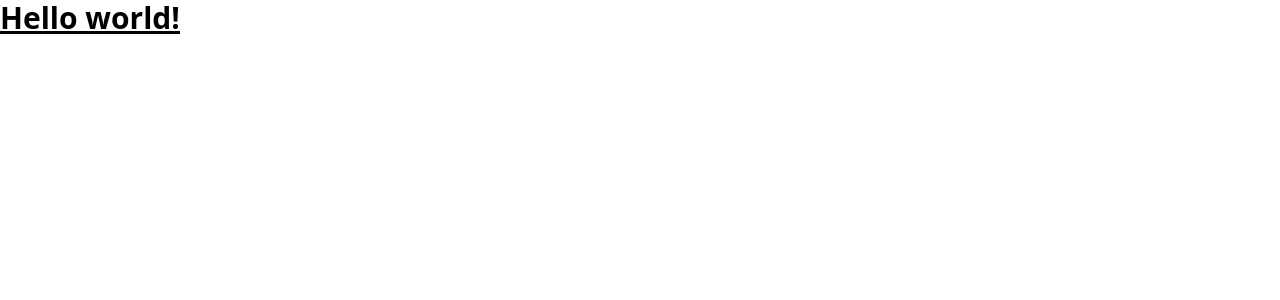
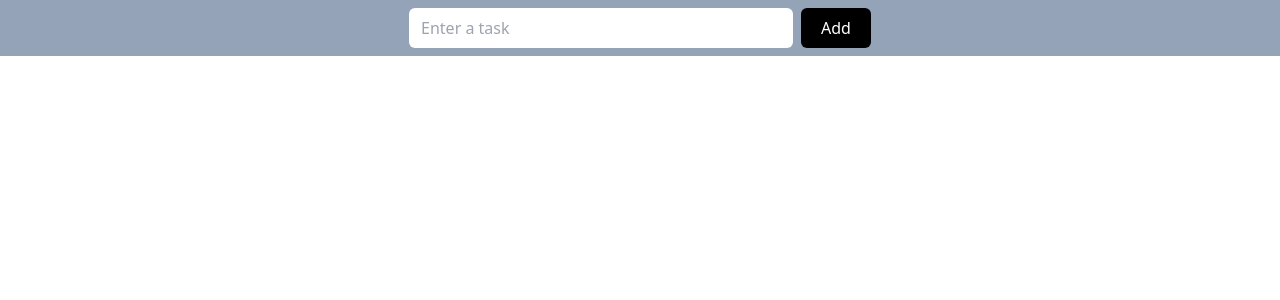
Before and after one commit to GulshanSS/todo-web, a React (Vite) app in the folder client/: page / in a window 1280 px wide. Shown: the top 300 px of the page. Built offline with nearby package versions, Linux system fonts and the light colour scheme.

Commit message:
Added: AddTodo Component

```diff
--- a/client/src/App.tsx
+++ b/client/src/App.tsx
@@ -1,5 +1,13 @@
+import AddTodo from "./components/AddTodo/AddTodo";
+
 const App = () => {
-  return <h1 className="text-3xl font-bold underline">Hello world!</h1>;
+  return (
+    <>
+      <div>
+        <AddTodo />
+      </div>
+    </>
+  );
 };
 
 export default App;
--- /dev/null
+++ b/client/src/components/AddTodo/AddTodo.tsx
@@ -0,0 +1,23 @@
+import { useState } from "react";
+
+const AddTodo = () => {
+  const [task, setTask] = useState("");
+  return (
+    <>
+      <div className="flex justify-center p-2 bg-slate-400">
+        <input
+          type="text"
+          className="w-96 px-3 py-2 rounded-md focus:outline-none"
+          placeholder="Enter a task"
+          value={task}
+          onChange={(e) => setTask(e.target.value)}
+        />
+        <button className="ml-2 px-5 py-2 rounded-md bg-black text-white">
+          Add
+        </button>
+      </div>
+    </>
+  );
+};
+
+export default AddTodo;
```
